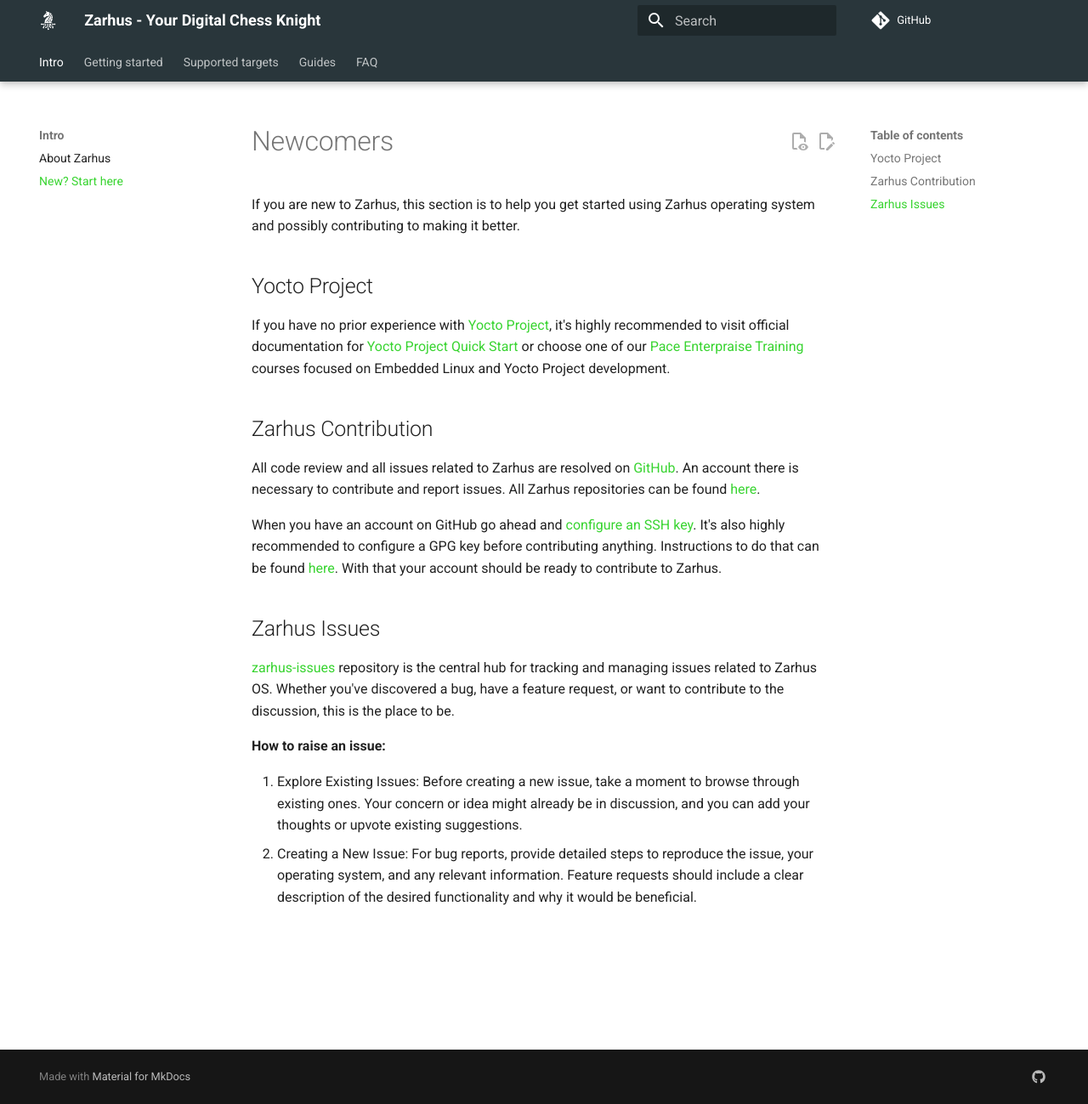
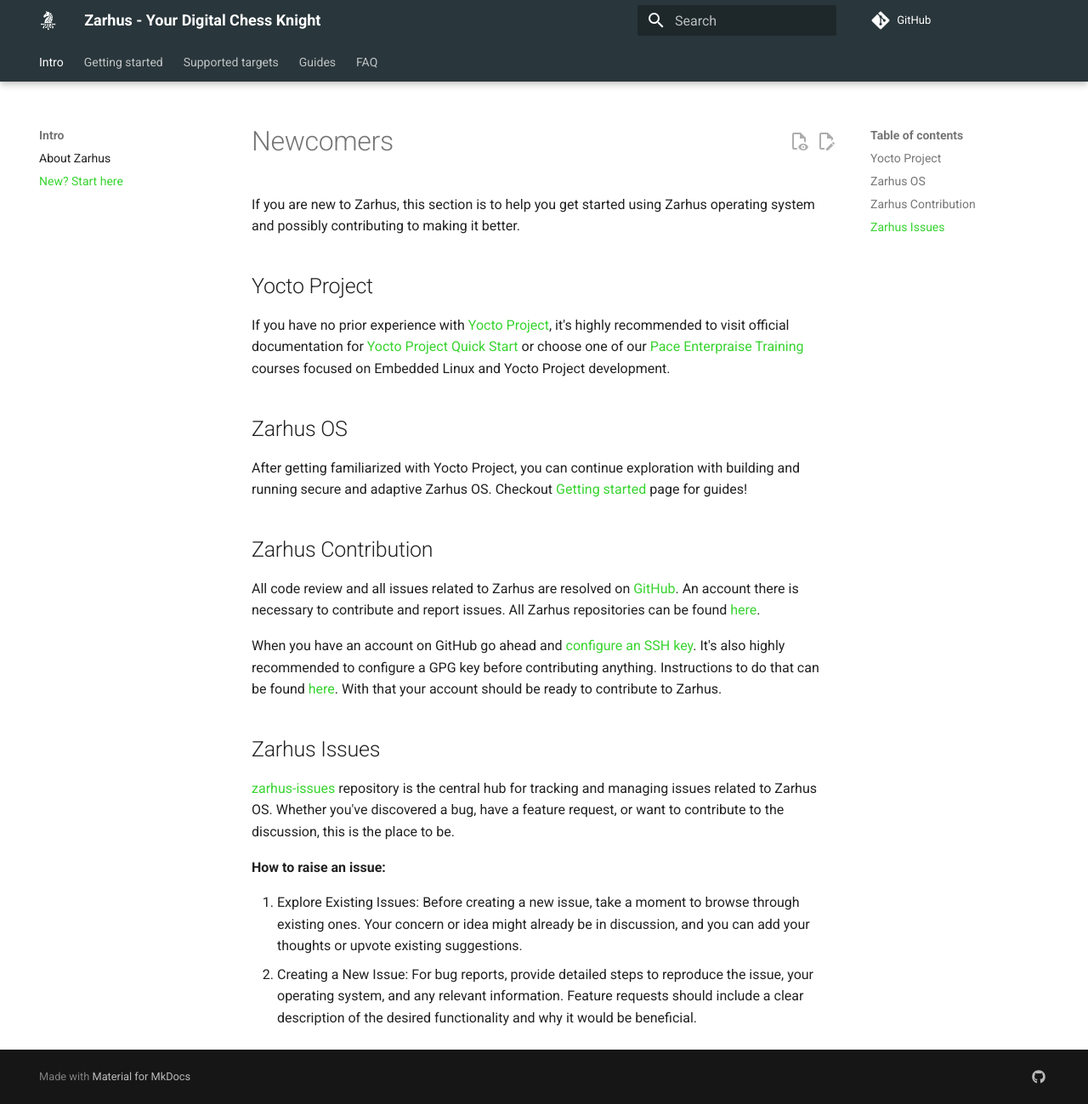
Before and after one commit to zarhus/docs, an MkDocs documentation site: the page built from docs/newcomers.md, in a window 1280 px wide and 1299 px high. Shown: the whole window at 85% size. Built offline with MkDocs 1.6.1 and Material for MkDocs 9.7.7, drawn with Linux system fonts in a browser that asks for light colours; comment, search, counter and statistics services are not loaded.

Commit message:
newcomers: add Zarhus OS section
Signed-off-by: Daniil Klimuk <daniil.klimuk@3mdeb.com>

```diff
--- a/docs/newcomers.md
+++ b/docs/newcomers.md
@@ -13,6 +13,12 @@
 [Y1]: https://www.yoctoproject.org/
 [Y2]: https://docs.yoctoproject.org/2.0/yocto-project-qs/yocto-project-qs.html
 [Y3]: https://3mdeb.com/training/
+
+## Zarhus OS
+
+After getting familiarized with Yocto Project, you can continue exploration with
+building and running secure and adaptive Zarhus OS. Checkout [Getting
+started](./getting-started/building.md) page for guides!
 
 ## Zarhus Contribution
 
```
